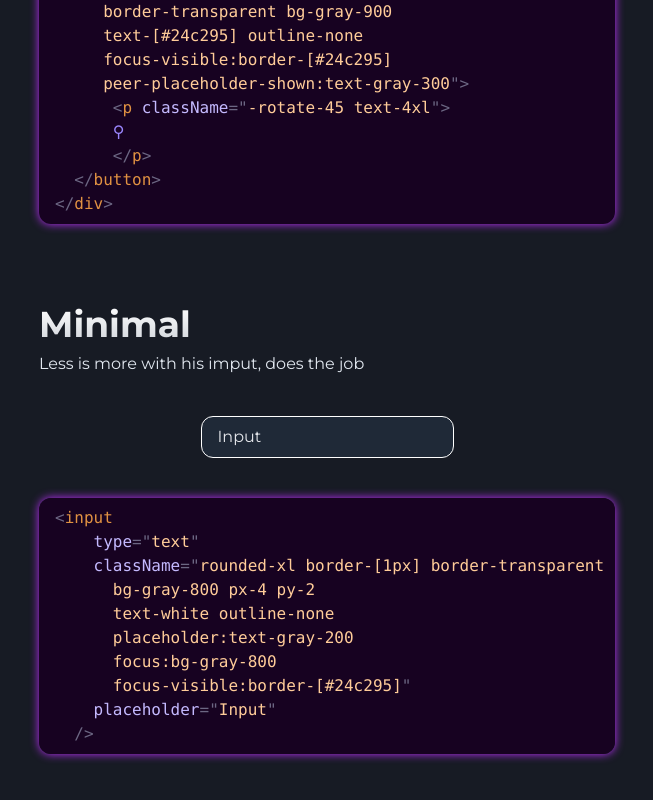
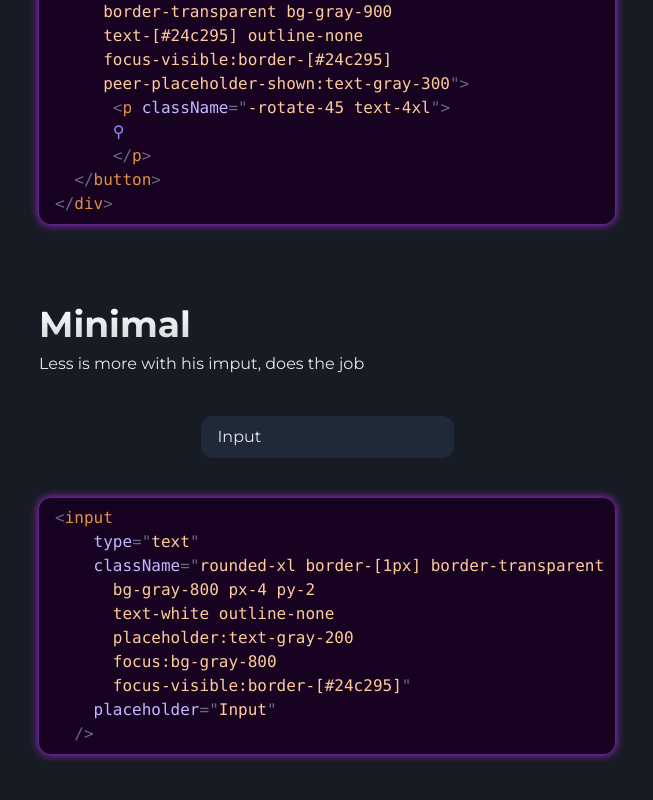
Before and after one commit to pa-ku/quantum_ui, a React (Vite) app: page /inputs in a window 1280 px wide. Shown: the part 1504-2304 px from the top of the page, without its empty margins (313-966 px from the left). Built offline with nearby package versions, Linux system fonts and the light colour scheme.

Commit message:
update minimal input border

```diff
--- a/src/components/inputs/Minimal_Input.jsx
+++ b/src/components/inputs/Minimal_Input.jsx
@@ -3,7 +3,7 @@ import CodeBlock from "../CodeBlock";
 export default function MinimalInput() {
   const codeBlock = `<input
     type="text"
-    className="rounded-xl border-[1px] border-transparent border-white
+    className="rounded-xl border-[1px] border-transparent
       bg-gray-800 px-4 py-2
       text-white outline-none
       placeholder:text-gray-200
@@ -15,7 +15,7 @@ export default function MinimalInput() {
     <>
       <input
         type="text"
-        className="rounded-xl border-[1px] border-transparent border-white bg-gray-800 px-4 py-2 text-white outline-none placeholder:text-gray-200 focus:bg-gray-800 focus-visible:border-[#24c295]"
+        className="rounded-xl border-[1px] border-transparent bg-gray-800 px-4 py-2 text-white outline-none placeholder:text-gray-200 focus:bg-gray-800 focus-visible:border-[#24c295]"
         placeholder="Input"
       />
       <CodeBlock code={codeBlock} />
```
